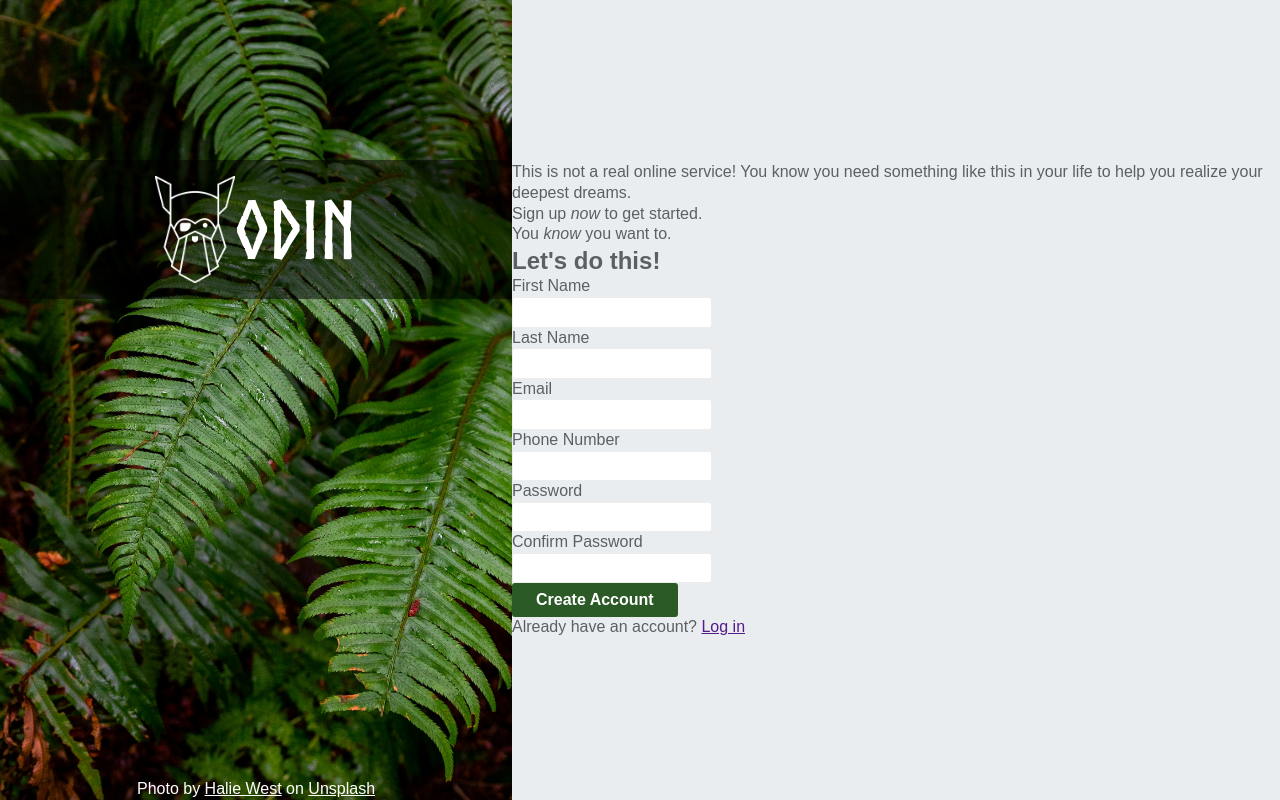
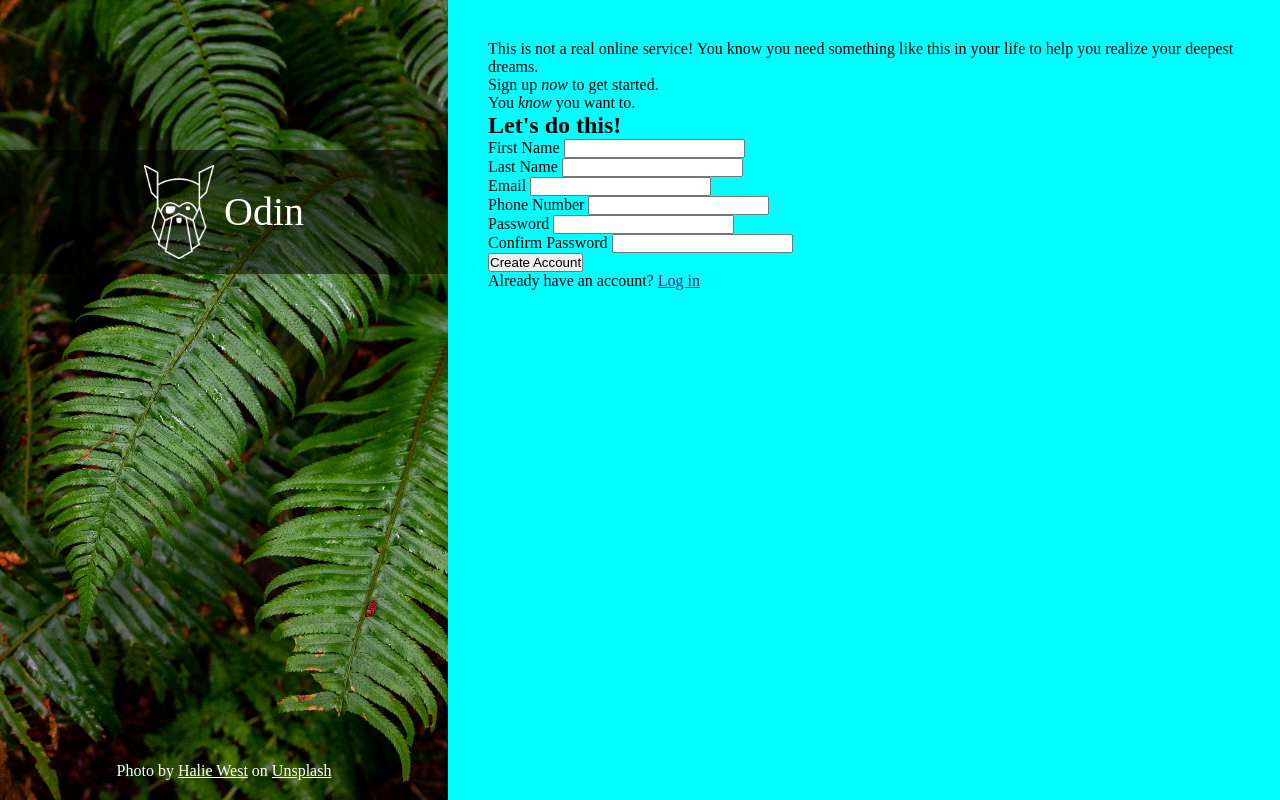
Before and after one commit to arczion/html-form, a plain HTML site: page index.html in a window 1280 px wide. Drawn offline with Linux system fonts and the light colour scheme.

Commit message:
finishes right section

```diff
--- a/index.html
+++ b/index.html
@@ -15,7 +15,8 @@
         <p class="credits">Photo by
                 <a href="https://unsplash.com/photos/25xggax4bSA">Halie West</a>
                  on
-                 <a href="www.unsplash.com">Unsplash</a></p>
+                 <a href="www.unsplash.com">Unsplash</a>
+        </p>
     </div>
     <div class="left">
         <div class="header">
@@ -51,7 +52,7 @@
                         <label for="confirm-password">Confirm Password</label>
                         <input id="confirm-password" name="confirm-password" type="password" />
                     </div>
-                    <div class="form-button">
+                    <div class="form-row">
                         <button>Create Account</button>
                         <p>Already have an account? <a href="">Log in</a></p>
                     </div>
--- a/styles.css
+++ b/styles.css
@@ -4,96 +4,66 @@
     box-sizing: border-box;
 }
 
-@font-face {
-    font-family: 'Norse';
-    src: url('/fonts/Norse-Bold.woff2') format('woff2');
-    font-weight: bold;
-    font-style: normal;
-    font-display: swap;
-}
-
 body {
-    color: #5D6063;
-    background-color: #EAEDF0;
-    font-family: "Ubuntu", "Arial", sans-serif;
-    font-size: 16px;
-    line-height: 1.3;
-
     display: flex;
-    align-items: center;
-    height: 100vh;
-}
-
-.right {
-    flex: 40;
-    display: flex;
-    flex-direction: column;
-    justify-content: center;
-    align-items: center;
-    background: url(images/halie-west-25xggax4bSA-unsplash.jpg);
-    background-size: cover;
-    height: 100vh;
+    min-height: 100vh;
 }
 
 .logo-wrapper img {
-    width: 80px;
+    width: 70px;
+}
+
+.logo-wrapper p {
+    color: white;
+    font-size: 40px;
+}
+
+
+.right {
+    width: 35%;
+
+    background: url(/images/halie-west-25xggax4bSA-unsplash.jpg);
+    background-size: cover;
+    background-position: center;
+
+    display: flex;
+    flex-direction: column;
+
+
+    align-items: center;
+
+    padding-top: 150px;
+}
+
+.left {
+    width: 65%;
+    background-color: aqua;
+    padding: 40px;
 }
 
 .logo-wrapper {
     display: flex;
-    width: 100%;
+
+    background-color: rgb(0, 0, 0, 0.5);
     align-items: center;
     justify-content: center;
-    background-color: rgba(0, 0, 0, .5);
-    padding: 1em 0;
-    margin-top: 10em;
-}
 
-.logo-wrapper p {
-    font-family: "Norse", "Ubuntu", sans-serif;
-    font-size: 5rem;
-    color: white;
-}
+    gap: 10px;
+    padding: 15px;
 
-.left {
-    flex: 60;
-    display: flex;
-    flex-direction: column;
+    width: 100%;
 }
 
 .credits {
+    /* background-color: pink; */
+
     color: white;
+    font-size: 16px;
+
     margin-top: auto;
+    margin-bottom: 20px;
 }
 
 .credits a {
     color: white;
 }
-
-
-.form-button button {
-    font-size: 16px;
-    font-weight: bold;
-
-    color: #FFF;
-    background-color: #2c5a26;
-
-    border: none;
-    border-radius: 3px;
-
-    padding: .5em 1.5em;
-    cursor: pointer;
-}
-
-label {
-    display: block;
-}
-
-input[type="text"],
-input[type="email"],
-input[type="password"],
-input[type="tel"] {
-border: 1px solid #ededed;
-border-radius: 3px;
-padding: .5em .8em;
-}
```
